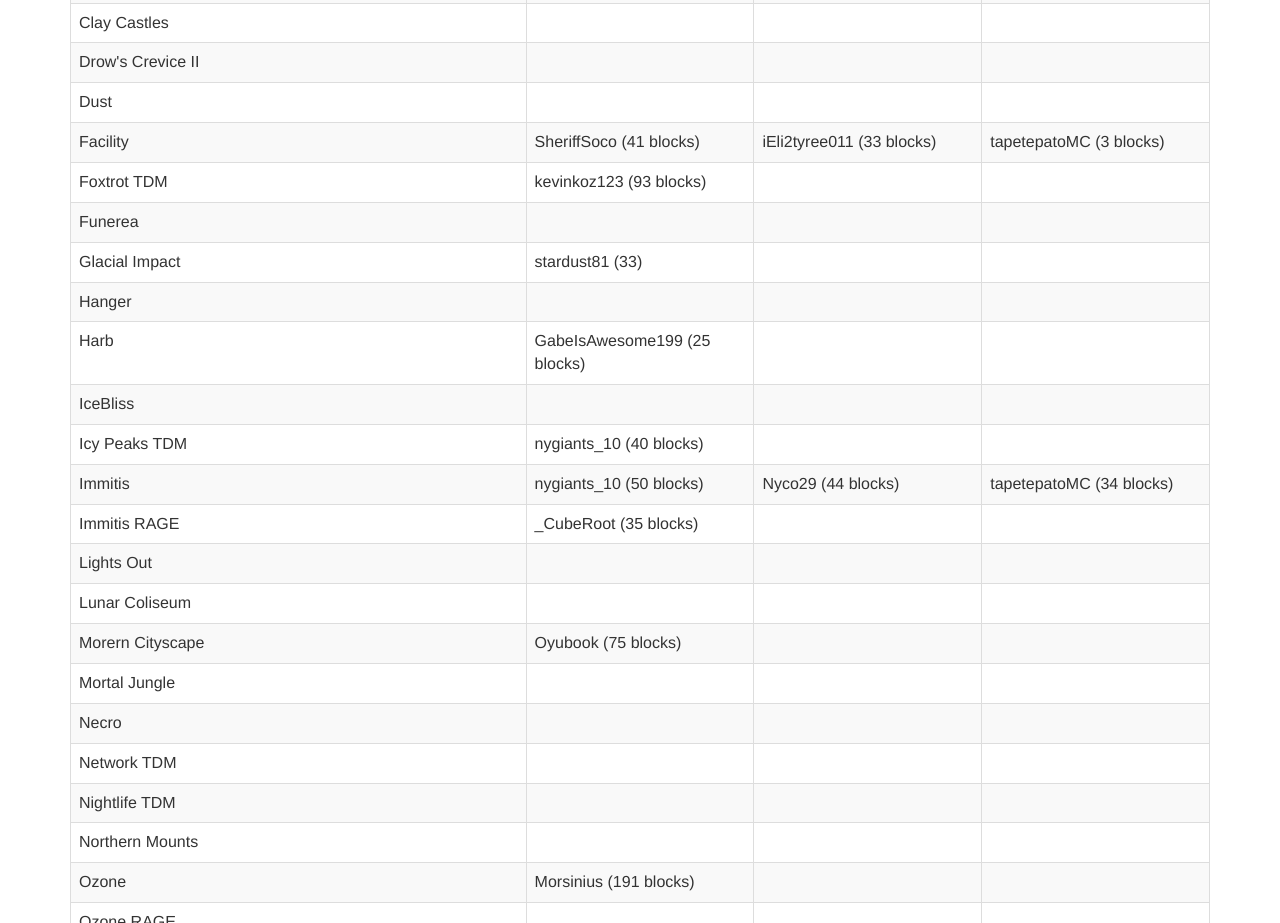
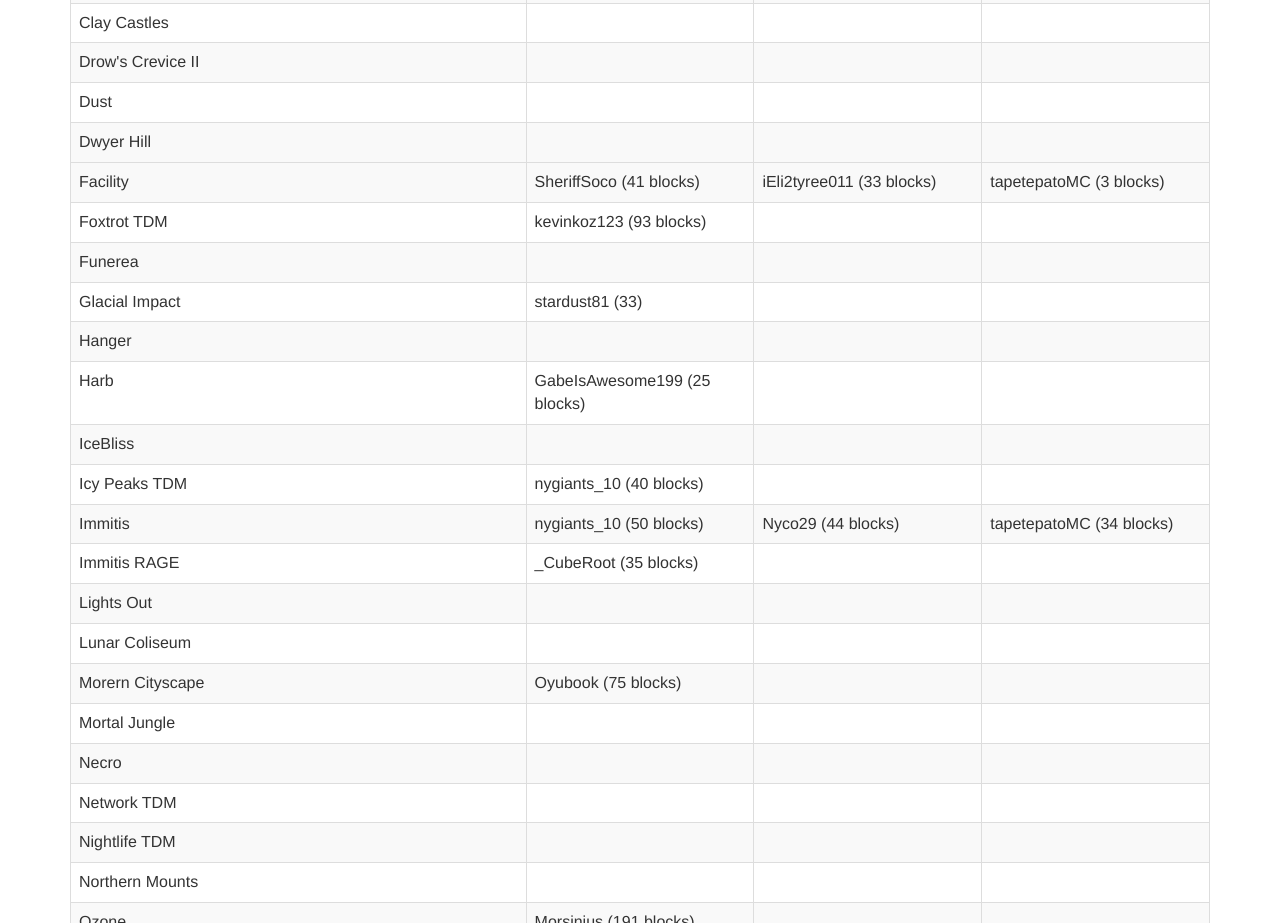
Before and after one commit to SheriffSoco/matic0.github.io, a plain HTML site: page bowrecords/tdm.html in a window 1280 px wide. Shown: the part 1397-2320 px from the top of the page. Drawn offline with nearby package versions, Linux system fonts and the light colour scheme.

Commit message:
Update tdm.html Add Dwyer Hill

```diff
--- a/bowrecords/tdm.html
+++ b/bowrecords/tdm.html
@@ -193,6 +193,13 @@
             <td></td>
             <td></td>
           </tr>
+          <tr>
+            <td>Dwyer Hill</td>
+            <td></td>
+            <td></td>
+            <td></td>
+          </tr>
+          <tr>
           <tr>
             <td>Facility</td>
             <td>SheriffSoco (41 blocks)</td>
```
